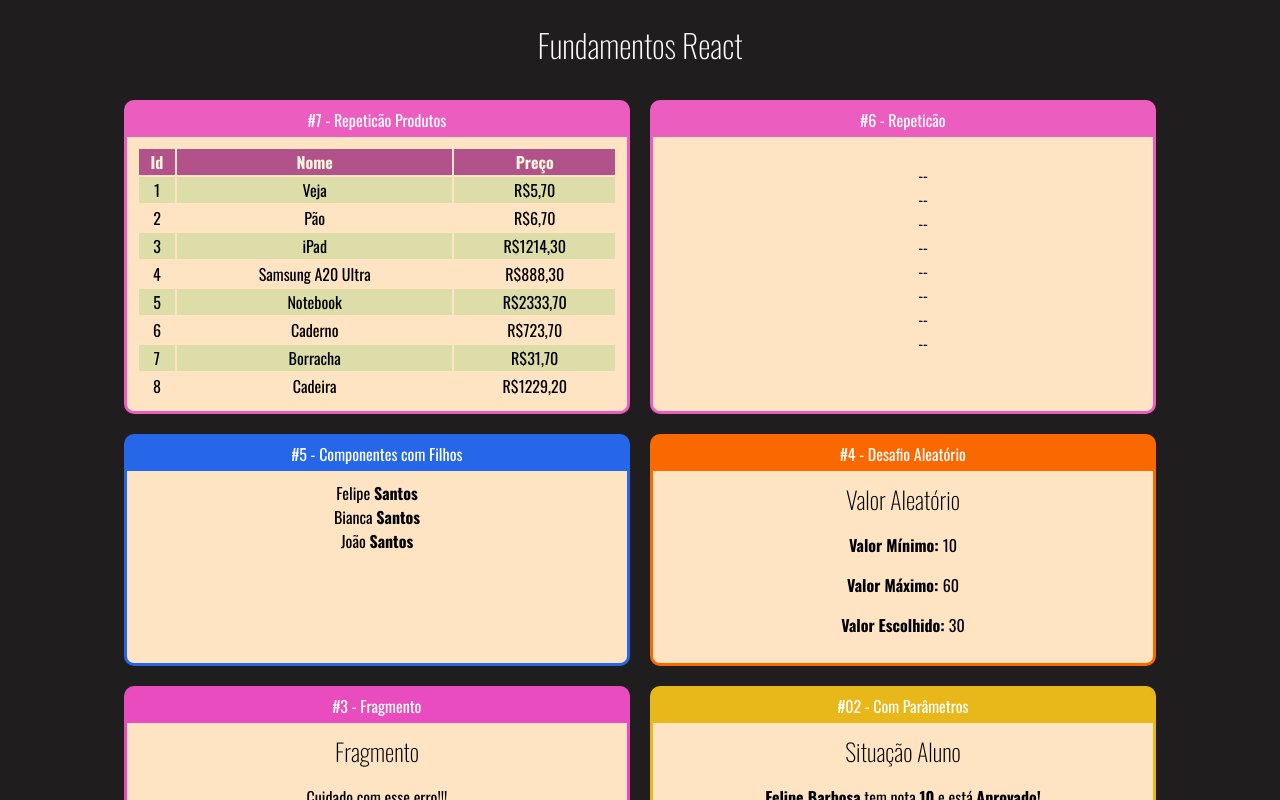
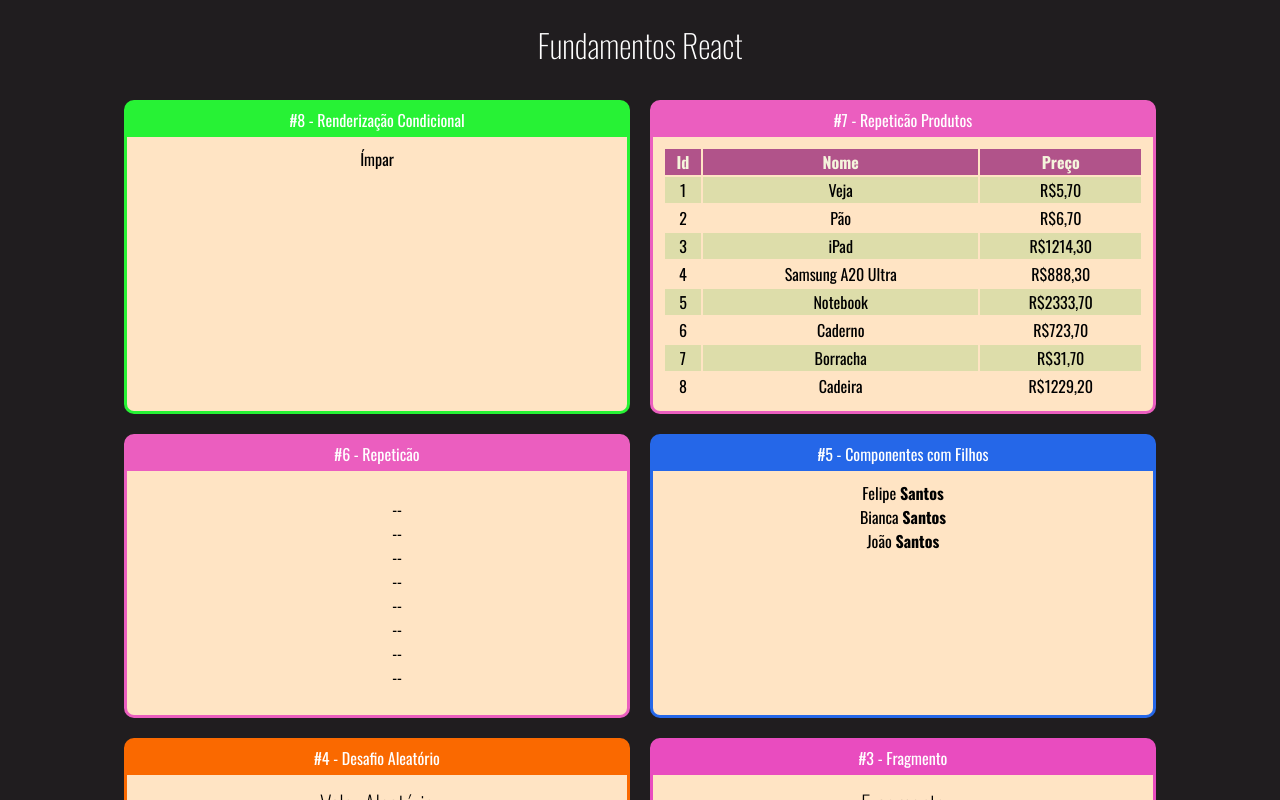
Before and after one commit to Felipe1501/reactFelipe-fundamentos, a React (Create React App) app: page / in a window 1280 px wide. Shown: the top 800 px of the page. Built offline with nearby package versions, Linux system fonts and the light colour scheme.

Commit message:
aula 29 fix: conditional rendering

```diff
--- a/src/App.jsx
+++ b/src/App.jsx
@@ -9,12 +9,17 @@
 import FamiliaMembro from "./components/basicos/FamiliaMembro";
 import ListaAlunos from "./components/repeticao/ListaAlunos";
 import TabelaProdutos from "./components/repeticao/TabelaProdutos";
+import ParOuImpar from "./components/condicional/ParOuImpar";
 
 export default () => (
 
     <div className="App">
         <h1>Fundamentos React </h1>
         <div className="Cards">
+            <Card titulo="#8 - Renderização Condicional" color="#27F235">
+                <ParOuImpar numero={21} />
+            </Card>
+
             <Card titulo="#7 - Repeticão Produtos" color="#EB5EBF">
                 <TabelaProdutos />
             </Card>
--- /dev/null
+++ b/src/components/condicional/ParOuImpar.jsx
@@ -0,0 +1,14 @@
+import React from "react";
+
+export default props =>{
+    const isPar = props.numero % 2 === 0
+    return(
+        <div>
+            {isPar ?
+            <span>Par</span> :
+            <span>Ímpar</span>}
+
+
+        </div>
+    )
+}
--- a/src/components/repeticao/TabelaProdutos.jsx
+++ b/src/components/repeticao/TabelaProdutos.jsx
@@ -6,7 +6,7 @@
     function getLinhas(){
         return produtos.map((produto, i) =>{
             return (
-                <tr key={produto.id} className={i % 2 == 0 ? 'Par' : ''}>
+                <tr key={produto.id} className={i % 2 === 0 ? 'Par' : ''}>
                     <td>{produto.id}</td>
                     <td>{produto.nome}</td>
                     <td>R${produto.preco.toFixed(2).replace('.', ',')}</td>
```
